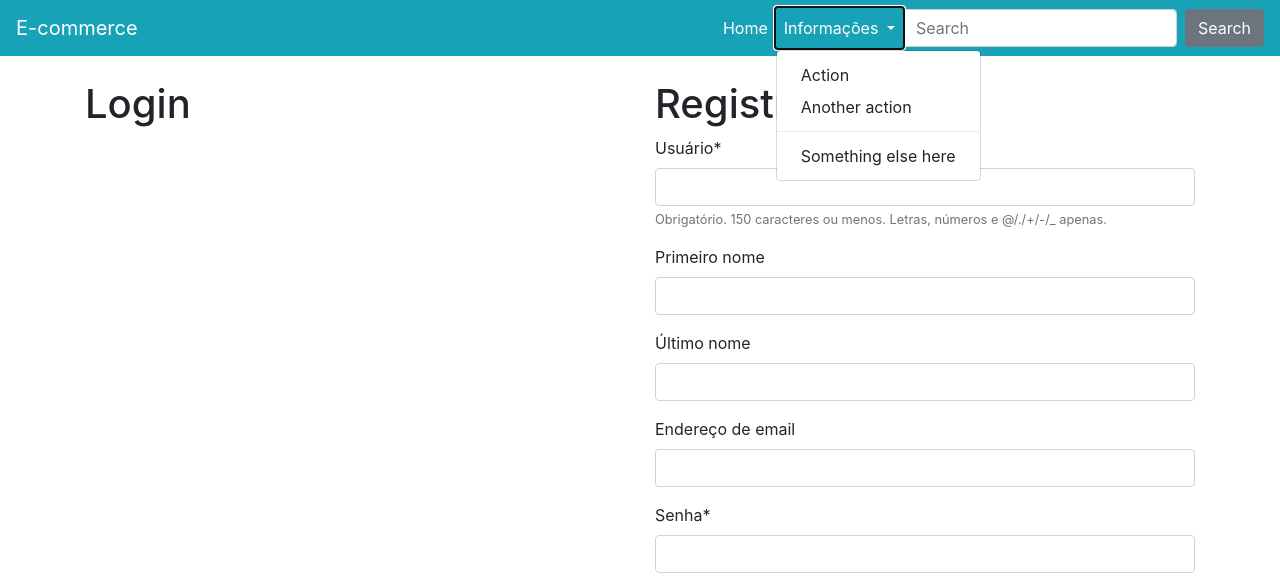
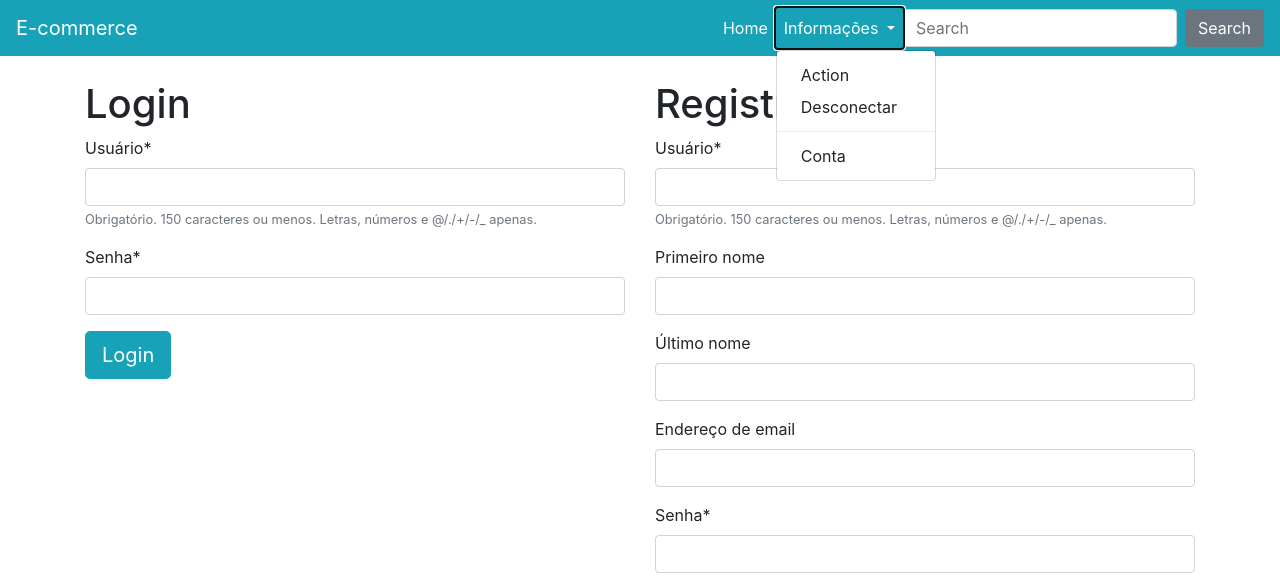
Before and after one commit to deargoth/simple-ecommerce, a Django app: page /profile/create/ in a window 1280 px wide, after a click on "Informações". Shown: the top 577 px of the page. Run offline with Django 4.2, Linux system fonts and the light colour scheme; some libraries are stand-ins or nearby versions.

Commit message:
Login incrementado

```diff
--- a/templates/parciais/_nav.html
+++ b/templates/parciais/_nav.html
@@ -19,9 +19,9 @@
                 </a>
                 <div class="dropdown-menu" aria-labelledby="navbarDropdown">
                     <a class="dropdown-item" href="#">Action</a>
-                    <a class="dropdown-item" href="#">Another action</a>
+                    <a class="dropdown-item" href="{% url 'profile:logout' %}">Desconectar</a>
                     <div class="dropdown-divider"></div>
-                    <a class="dropdown-item" href="#">Something else here</a>
+                    <a class="dropdown-item" href="#">Conta</a>
                 </div>
             </li>
             {% if request.session.cart %}
--- a/userprofile/forms.py
+++ b/userprofile/forms.py
@@ -15,3 +15,9 @@ class RegisterProfile(forms.ModelForm):
         model = Profile
         fields = '__all__'
         exclude = ('user', )
+
+
+class UserLogin(forms.ModelForm):
+    class Meta:
+        model = User
+        fields = ('username', 'password', )
--- a/userprofile/templates/userprofile/create.html
+++ b/userprofile/templates/userprofile/create.html
@@ -3,27 +3,34 @@
 
 {% block content %}
 
-<form action="{% url 'profile:create' %}" method="post">
-    {% csrf_token %}
-
 <div class="row">
     <div class="col">
         <h1>Login</h1>
+        <form action="{% url 'profile:login' %}" method="post">
+            {% csrf_token %}
+            {{ userlogin|crispy }}
+            <div class="row">
+                <div class="col">
+                    <button type="submit" class="btn btn-lock btn-primary btn-lg">Login</button>
+                </div>
+            </div>
+        </form>
     </div>
 
     <div class="col">
         <h1>Registrar-se</h1>
-            {{ registeruser|crispy }}
-            {{ registerprofile|crispy }}
+        <form action="{% url 'profile:create' %}" method="post">
+            {% csrf_token %}
+            {{ userregister|crispy }}
+            {{ userprofileregister|crispy }}
             <div class="row">
                 <div class="col">
                     <button type="submit" class="btn btn-lock btn-primary btn-lg">Registrar</button>
                 </div>
             </div>
+        </form>
 
     </div>
 </div>
 
-</form>
-
 {% endblock content %}
--- a/userprofile/urls.py
+++ b/userprofile/urls.py
@@ -5,5 +5,6 @@ app_name = 'profile'
 
 urlpatterns = [
     path('create/', views.Create.as_view(), name="create"),
+    path('login/', views.Login.as_view(), name="login"),
     path('logout/', views.Logout.as_view(), name="logout"),
 ]
--- a/userprofile/views.py
+++ b/userprofile/views.py
@@ -1,7 +1,7 @@
 from django.shortcuts import render, redirect
 from django.views.generic import View
 from copy import deepcopy
-from django.contrib.auth import logout, login
+from django.contrib.auth import logout, login, authenticate
 from . import forms
 from django.contrib import messages
 
@@ -13,14 +13,13 @@ class Create(View):
         super().setup(*args, **kwargs)
 
         self.context = {
-            'registeruser': forms.RegisterUser(self.request.POST or None),
-            'registerprofile': forms.RegisterProfile(self.request.POST or None),
+            'userregister': forms.RegisterUser(self.request.POST or None),
+            'userprofileregister': forms.RegisterProfile(self.request.POST or None),
+            'userlogin': forms.UserLogin(self.request.POST or None),
         }
 
-        self.registeruser = self.context['registeruser']
-        self.registerprofile = self.context['registerprofile']
-
-        form = forms.RegisterUser(self.request.POST or None),
+        self.userregister = self.context['userregister']
+        self.userprofileregister = self.context['userprofileregister']
 
         self.render = render(self.request, self.template_name, self.context)
 
@@ -28,16 +27,16 @@ class Create(View):
         return self.render
 
     def post(self, request, *args, **kwargs):
-        if not self.registeruser.is_valid() or not self.registerprofile.is_valid():
+        if not self.userregister.is_valid() or not self.userprofileregister.is_valid():
             messages.error(self.request,
                            'Há algum erro no seu formulário! Verifique os campos e tente novamente')
 
             return self.render
 
-        user = self.registeruser.save(commit=False)
+        user = self.userregister.save(commit=False)
         password = self.request.POST.get('password1')
 
-        profile = self.registerprofile.save(commit=False)
+        profile = self.userprofileregister.save(commit=False)
         profile.user = user
 
         user.set_password(password)
@@ -49,10 +48,40 @@ class Create(View):
         return redirect('product:index')
 
 
+class Login(View):
+    def post(self, *args, **kwargs):
+        username = self.request.POST.get('username')
+        password = self.request.POST.get('password')
+
+        auth = authenticate(self.request,
+                            username=username,
+                            password=password)
+
+        if not auth:
+            messages.error(self.request,
+                           'Usuário ou senha errados')
+            return redirect('profile:create')
+
+        login(self.request, user=auth)
+
+        messages.success(self.request,
+                         f'Você foi logado com sucesso. Seja bem vindo, {self.request.user.first_name}!')
+        return redirect('product:index')
+
+
 class Logout(View):
     def get(self, *args, **kwargs):
+        if not self.request.user.is_authenticated:
+            messages.error(
+                self.request, 'Você não está conectado em nenhuma conta')
+            return redirect('product:index')
+
         cart = deepcopy(self.request.session.get('cart'))
         logout(self.request)
 
         self.request.session['cart'] = cart
         self.request.session.save()
+
+        messages.success(self.request,
+                         'Você foi deslogado com sucesso')
+        return redirect('product:index')
```
Lines whose indentation alone changed are shown as unchanged.
